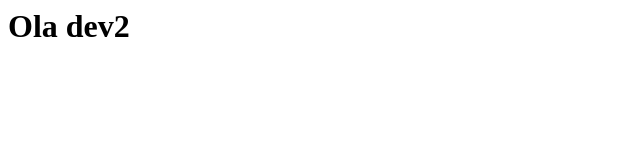
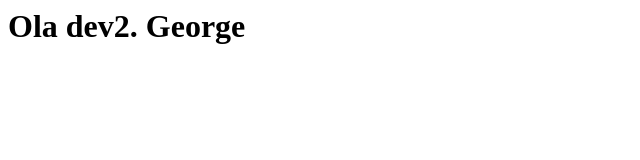
Before and after one commit to danilo562/calculadora-IMC, a plain HTML site: page pag1.html in a window 1280 px wide. Shown: the whole page, without its empty margins (0-640 px from the left). Drawn offline with Linux system fonts and the light colour scheme.

Commit message:
ajuste dev 2

```diff
--- a/pag1.html
+++ b/pag1.html
@@ -4,6 +4,6 @@
 </head>
 
 <body>
-<h1>Ola dev2</h1>
+<h1>Ola dev2. George</h1>
 </body>
 </html>
```
